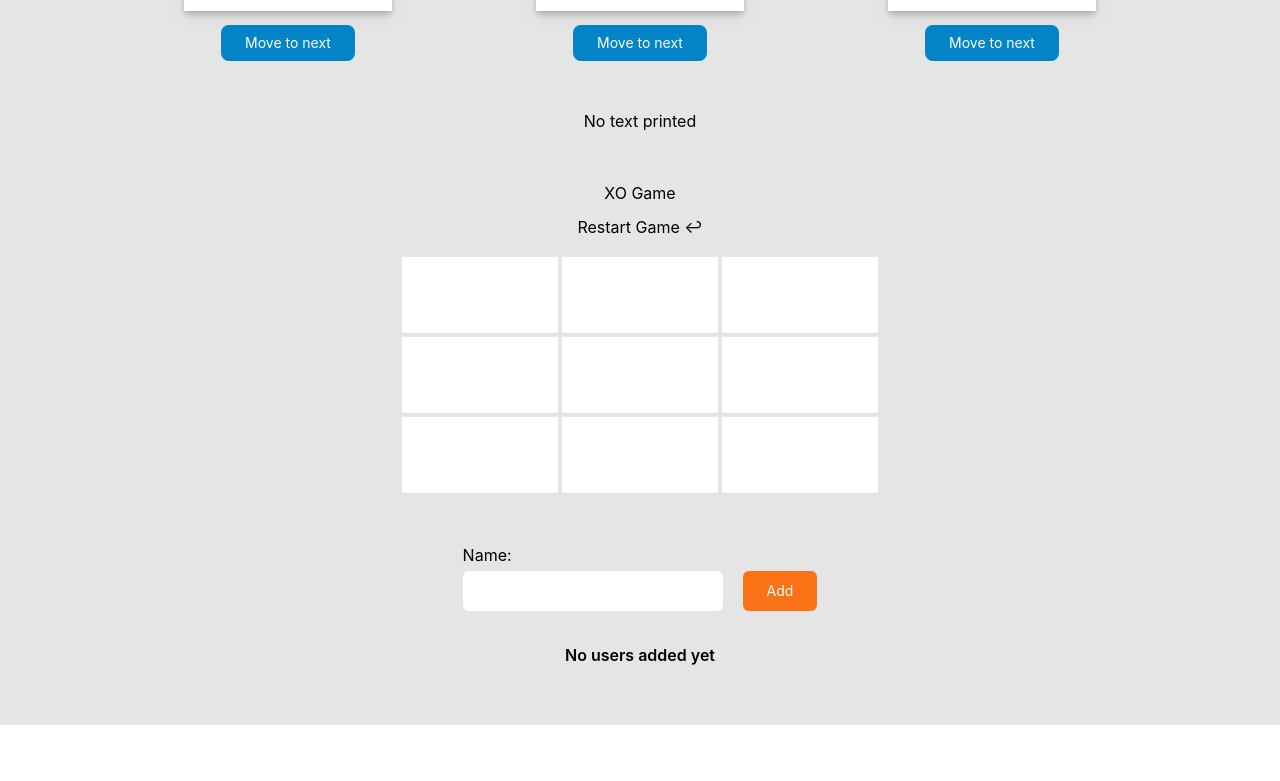
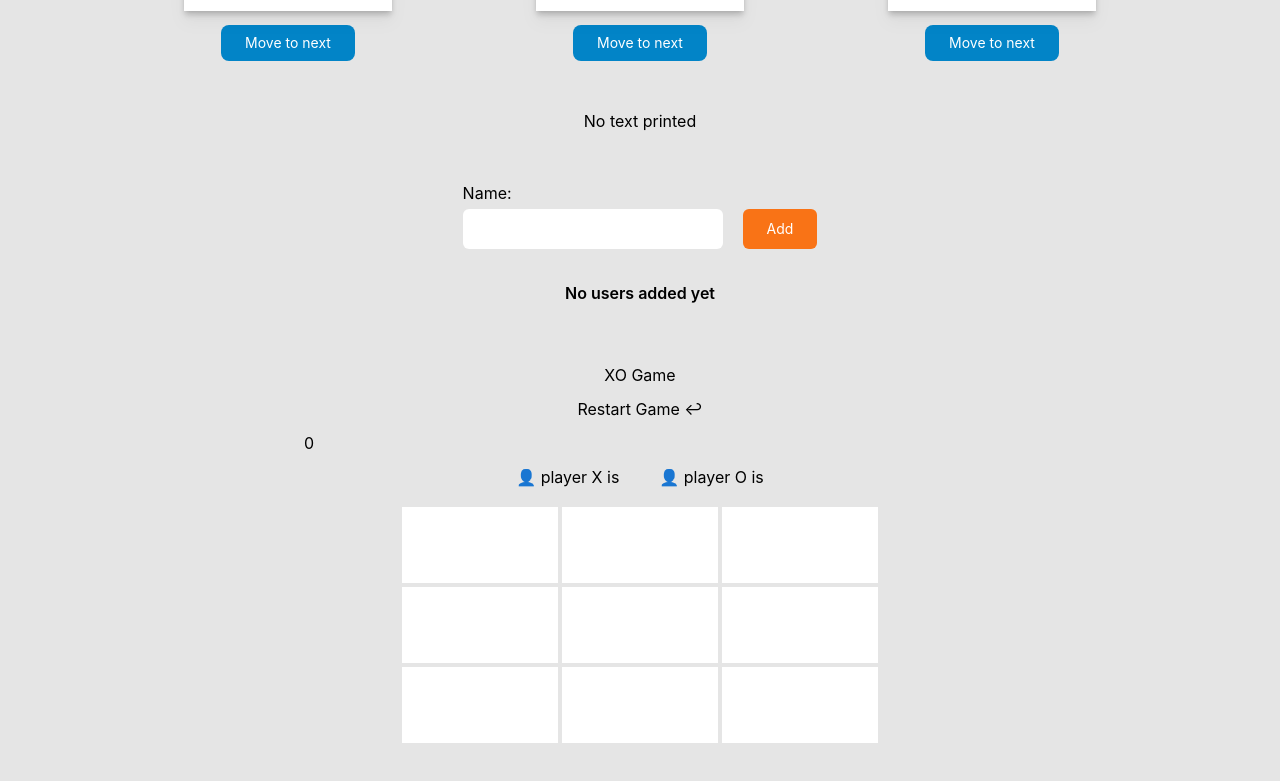
Before and after one commit to Amoly93/first_Project, a React (Create React App) app: page / in a window 1280 px wide. Shown: the part 601-1382 px from the top of the page. Before the commit the page ends 1326 px from the top, so only its background shows below. Built offline with nearby package versions, Linux system fonts and the light colour scheme.

Commit message:
add users

```diff
--- a/src/components/User-Info.js
+++ b/src/components/User-Info.js
@@ -1,59 +1,13 @@
 import clsx from "clsx";
 import { useState, useEffect } from "react";
 
-function UserInfo() {
-  const [name, setName] = useState("");
-  const [usersList, setUsersList] = useState([]);
-  const [errors, setErrors] = useState("");
-  const [isEdit, setIsEdit] = useState(false);
-  const [players, setPlayers] = useState([]);
+function UserInfo({players ,onDelete,onSetPlayer,usersList,addFunction,errors,isEdit,name,onUpdate,setNameFuncation}) {
 
-  const addFunction = () => {
-    if (!name) {
-      setErrors("This feild is required");
-    } else if (isEdit) {
-      const newArray = [...usersList];
-      const getUserIndex = usersList.findIndex((props) => props === name);
-      newArray.splice(getUserIndex, 1, name);
-      setUsersList(newArray);
-      setIsEdit(false);
-      setName("");
-    } else if (usersList.includes(name)) {
-      setErrors("User already added.");
-    } else {
-      usersList.push(name);
-      setName("");
-    }
-  };
 
-  const onDelete = (index) => {
-    const newArray = [...usersList];
-    newArray.splice(index, 1);
-    setUsersList(newArray);
-    if (players.includes(usersList[index])) {
-      const playerIndex = players.findIndex(
-        (props) => props === usersList[index]
-      );
-      const newPlayerArray = [...players];
-      newPlayerArray.splice(playerIndex, 1);
-      setPlayers(newPlayerArray);
-    }
-  };
 
-  const onUpdate = (user) => {
-    setIsEdit(true);
-    setName(user);
-  };
 
-  useEffect(() => {
-    if (!!name) setErrors("");
-  }, [name]);
 
-  const onSetPlayer = (user) => {
-    const array = [...players];
-    array.push(user);
-    setPlayers(array);
-  };
+
 
   return (
     <div className="space-y-8">
@@ -67,7 +21,7 @@ function UserInfo() {
                 errors && "outline-none ring-2 ring-red-500"
               )}
               value={name}
-              onChange={(e) => setName(e.target.value)}
+              onChange={setNameFuncation}
             />
             {errors && <span className="text-red-600 text-xs">{errors}</span>}
           </div>
--- a/src/components/components.js
+++ b/src/components/components.js
@@ -1,11 +1,75 @@
 import XO from "./xo";
 import UserInfo from "./user-info";
+import { useState, useEffect } from "react";
 
 function Components() {
+  const [usersList, setUsersList] = useState([]);
+  const [players, setPlayers] = useState([]);
+  const [name, setName] = useState("");
+  const [errors, setErrors] = useState("");
+  const [isEdit, setIsEdit] = useState(false);
+
+  const addFunction = () => {
+    if (!name) {
+      setErrors("This feild is required");
+    } else if (isEdit) {
+      const newArray = [...usersList];
+      const getUserIndex = usersList.findIndex((props) => props === name);
+      newArray.splice(getUserIndex, 1, name);
+      setUsersList(newArray);
+      setIsEdit(false);
+      setName("");
+    } else if (usersList.includes(name)) {
+      setErrors("User already added.");
+    } else {
+      usersList.push(name);
+      setName("");
+    }
+  };
+  useEffect(() => {
+    if (!!name) setErrors("");
+  }, [name]);
+  const setNameFuncation = (e) => {
+    setName(e.target.value);
+  };
+
+  const onUpdate = (user) => {
+    setIsEdit(true);
+    setName(user);
+  };
+  const onDelete = (index) => {
+    const newArray = [...usersList];
+    newArray.splice(index, 1);
+    setUsersList(newArray);
+    if (players.includes(usersList[index])) {
+      const playerIndex = players.findIndex(
+        (props) => props === usersList[index]
+      );
+      const newPlayerArray = [...players];
+      newPlayerArray.splice(playerIndex, 1);
+      setPlayers(newPlayerArray);
+    }
+  };
+  const onSetPlayer = (user) => {
+    const array = [...players];
+    array.push(user);
+    setPlayers(array);
+  };
   return (
     <>
-      <XO />
-      <UserInfo />
+      <UserInfo
+        players={players}
+        onDelete={onDelete}
+        onSetPlayer={onSetPlayer}
+        usersList={usersList}
+        addFunction={addFunction}
+        errors={errors}
+        isEdit={isEdit}
+        name={name}
+        onUpdate={onUpdate}
+        setNameFuncation={setNameFuncation}
+      />
+      <XO players={players} />
     </>
   );
 }
--- a/src/components/xo-cell.js
+++ b/src/components/xo-cell.js
@@ -2,7 +2,7 @@ import clsx from "clsx";
 import { x } from "./xo";
 import { useState } from "react";
 
-function XOCell({ player, items, item, index, xoFunc, checkWinner }) {
+function XOCell({ player, items, item, index, xoFunc, checkWinner,playersLength }) {
   const [isHovered, setIsHovered] = useState(false);
 
   const isX = item === x;
@@ -11,24 +11,24 @@ function XOCell({ player, items, item, index, xoFunc, checkWinner }) {
     <button
       className={clsx(
         "h-20 border-2 border-neutral-200",
-        checkWinner ? "bg-green-300 cursor-not-allowed" : "bg-white"
+        checkWinner  ? "bg-green-300 cursor-not-allowed" : "bg-white", playersLength === 0 ? "cursor-not-allowed":""
       )}
       onClick={() => {
         setIsHovered(false);
         xoFunc(index);
       }}
-      disabled={checkWinner || items[index]}
+      disabled={checkWinner || items[index] && playersLength === 0}
       onMouseEnter={() => setIsHovered(true)}
       onMouseLeave={() => setIsHovered(false)}
     >
       <h1
         className={clsx(
-          "text-4xl",
-          isHovered || checkWinner
-            ? "text-gray-400"
-            : isX
-            ? "text-blue-600"
-            : "text-red-600"
+          "text-4xl", playersLength === 0 ? "text-transparent"
+: isHovered || checkWinner
+? "text-gray-400"
+: isX
+? "text-blue-600"
+: "text-red-600"
         )}
       >
         {isHovered ? player : item}
--- a/src/components/xo.js
+++ b/src/components/xo.js
@@ -1,3 +1,4 @@
+import clsx from "clsx";
 import XOCell from "./xo-cell";
 import { useState, useMemo } from "react";
 
@@ -17,7 +18,7 @@ const winningCases = [
   [2, 5, 8],
 ];
 
-function XO() {
+function XO({ players }) {
   const [items, setItems] = useState(defaultItems);
   const [player, setPlayer] = useState(x);
 
@@ -48,14 +49,24 @@ function XO() {
         <h1 className="text-center">XO Game</h1>
         <div className="flex justify-center flex-row gap-2.5">
           {checkWinner && (
-            <h1 className="text-center">Winner is Player {lastPlayer} 🏆</h1>
+            <h1 className="text-center">
+              Winner is Player {player === x ? players[0] : players[1]} 🏆
+            </h1>
           )}
           <button onClick={() => setItems(defaultItems)}>
             Restart Game ↩︎
           </button>
         </div>
+        <p>{players.length}</p>
+
+        <div className="flex justify-center flex-row gap-10">
+          {/* <p>{ !item ? "--": item[0]}</p> */}
+          <p>👤 player X is {players[0]}</p>
+          <p>👤 player O is {players[1]}</p>
+        </div>
       </div>
-      <div className="grid grid-cols-3 px-24">
+
+      <div className={clsx("grid grid-cols-3 px-24")}>
         {items.map((item, index) => (
           <XOCell
             items={items}
@@ -65,6 +76,7 @@ function XO() {
             checkWinner={checkWinner}
             key={index}
             player={player}
+            playersLength={players.length}
           />
         ))}
       </div>
```
